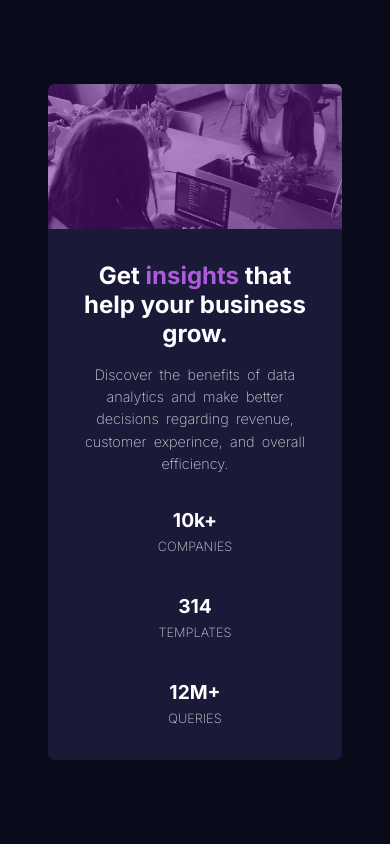
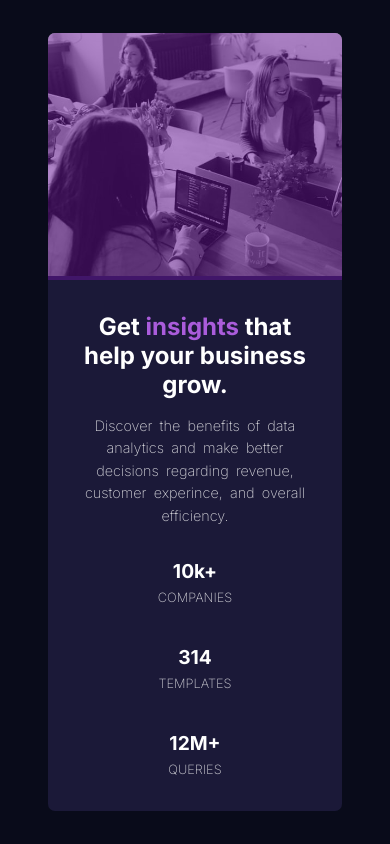
Before and after one commit to javamercy/preview-card-component, a plain HTML site: page index.html in a window 390 px wide. Drawn offline with Linux system fonts and the light colour scheme.

Commit message:
responsive changes

```diff
--- a/style.css
+++ b/style.css
@@ -87,12 +87,12 @@ body {
 
 @media screen and (max-width: 768px) {
   body {
-    height: 100vh;
+    min-height: 100vh;
   }
   .card {
     flex-direction: column;
     justify-content: center;
-    height: 80%;
+    min-height: 80%;
     margin: auto 3rem;
   }
   .card-left {
```
